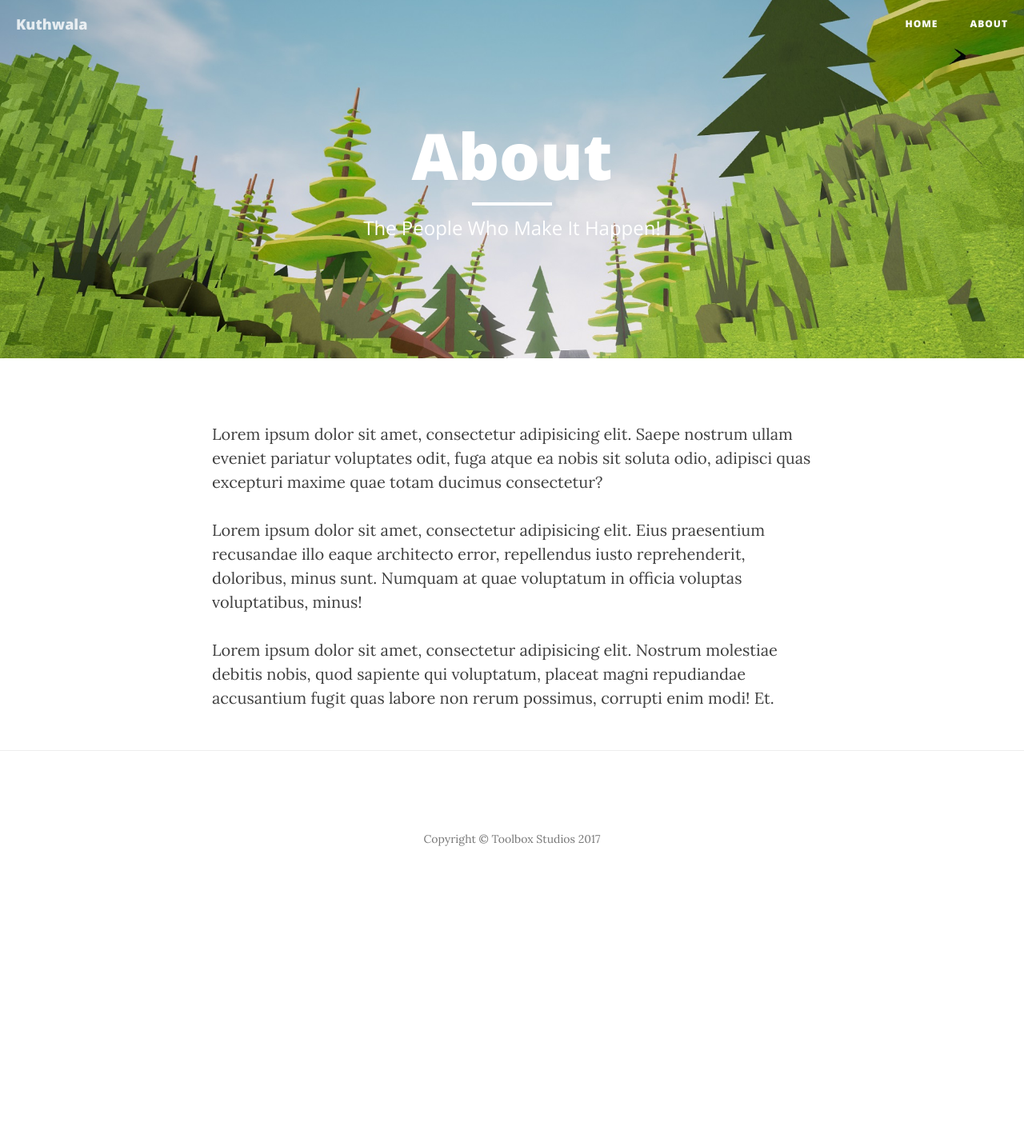
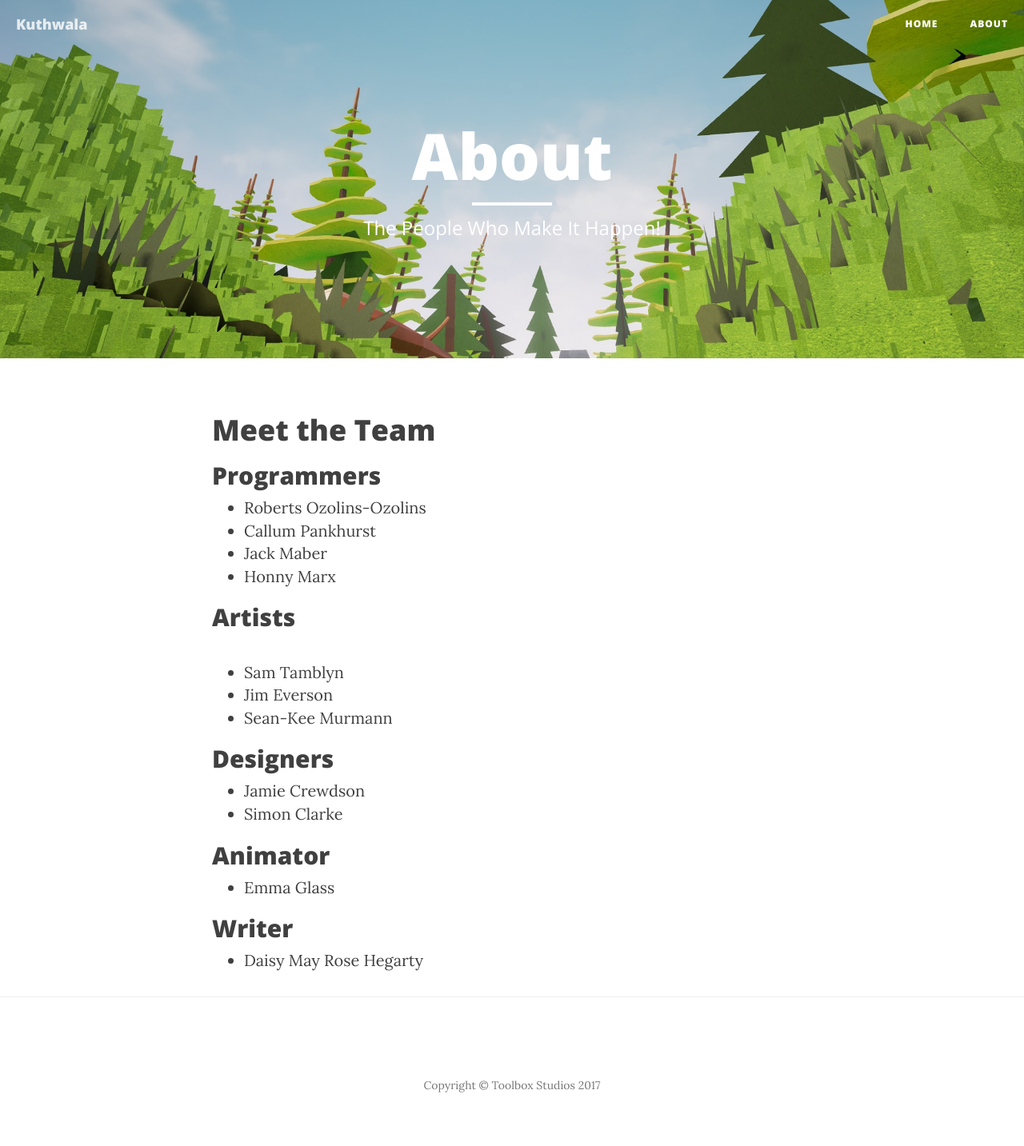
Before and after one commit to ToolboxStudio/ToolboxStudio.github.io, a Jekyll site: the page built from about.html, in a window 1280 px wide. Shown: the whole page at 80% size. Built offline with Jekyll 4.4.1, drawn with Linux system fonts in a browser that asks for light colours; nearby versions of some CDN libraries; before the commit the page ends 1125 px from its top, so only the background shows below that.

Commit message:
Update about.html

```diff
--- a/about.html
+++ b/about.html
@@ -5,8 +5,30 @@ description: "The People Who Make It Happen!"
 header-img: "img/screenshot.jpg"
 ---
 
-<p>Lorem ipsum dolor sit amet, consectetur adipisicing elit. Saepe nostrum ullam eveniet pariatur voluptates odit, fuga atque ea nobis sit soluta odio, adipisci quas excepturi maxime quae totam ducimus consectetur?</p>
-
-<p>Lorem ipsum dolor sit amet, consectetur adipisicing elit. Eius praesentium recusandae illo eaque architecto error, repellendus iusto reprehenderit, doloribus, minus sunt. Numquam at quae voluptatum in officia voluptas voluptatibus, minus!</p>
-
-<p>Lorem ipsum dolor sit amet, consectetur adipisicing elit. Nostrum molestiae debitis nobis, quod sapiente qui voluptatum, placeat magni repudiandae accusantium fugit quas labore non rerum possimus, corrupti enim modi! Et.</p>
+<h1>Meet the Team</h1>
+<h2>Programmers</h2>
+<ul>
+  <li>Roberts Ozolins-Ozolins</li>
+  <li>Callum Pankhurst</li>
+  <li>Jack Maber</li>
+  <li>Honny Marx</li>
+</ul>
+<h2>Artists</h2>
+<ul>
+  <li>Sam Tamblyn</li>
+  <li>Jim Everson</li>
+  <li>Sean-Kee Murmann</li>
+</ul>
+<h2>Designers</h2>
+<ul>
+  <li>Jamie Crewdson</li>
+  <li>Simon Clarke</li>
+</ul>
+<h2>Animator</h2>
+<ul>
+  <li>Emma Glass</li>
+</ul>
+<h2>Writer</h2>
+<ul>
+  <li>Daisy May Rose Hegarty</li>
+</ul>
```
